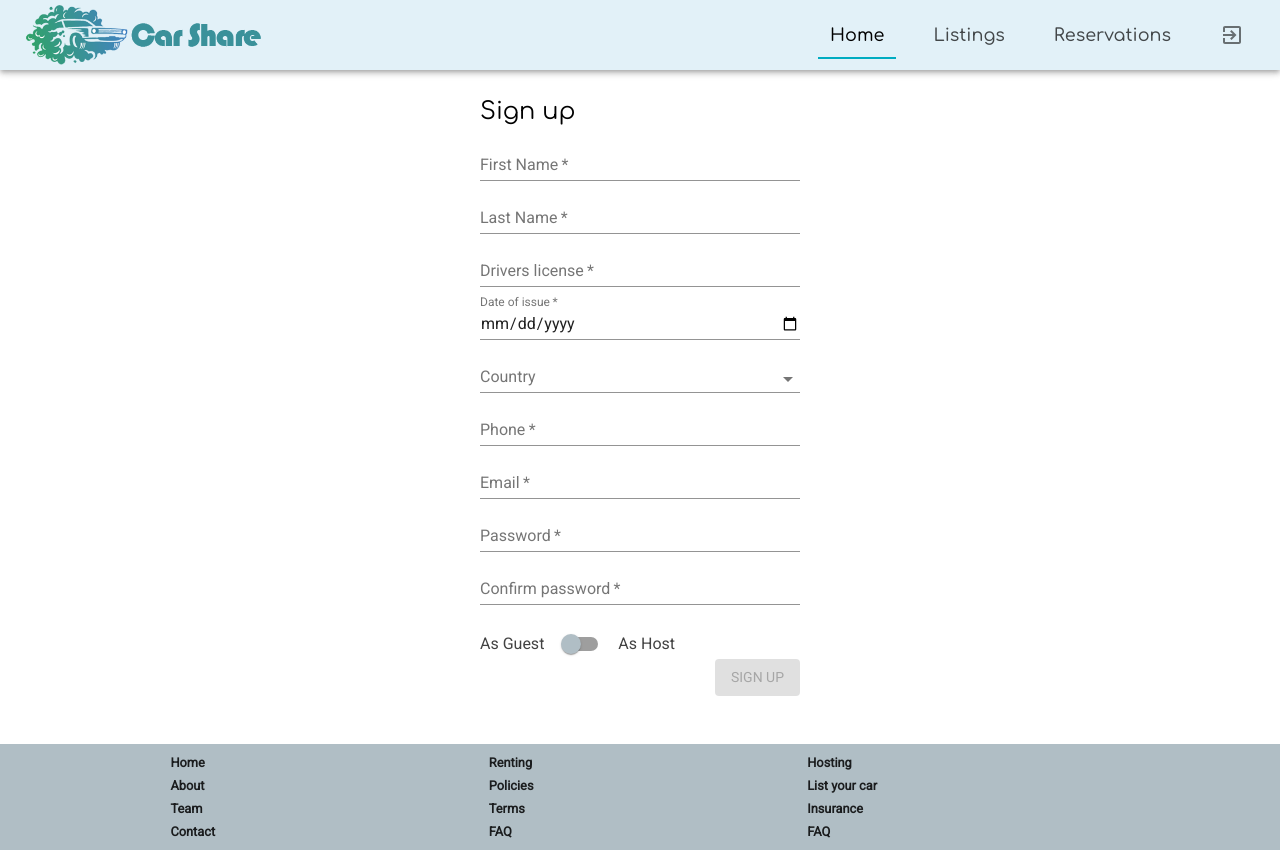
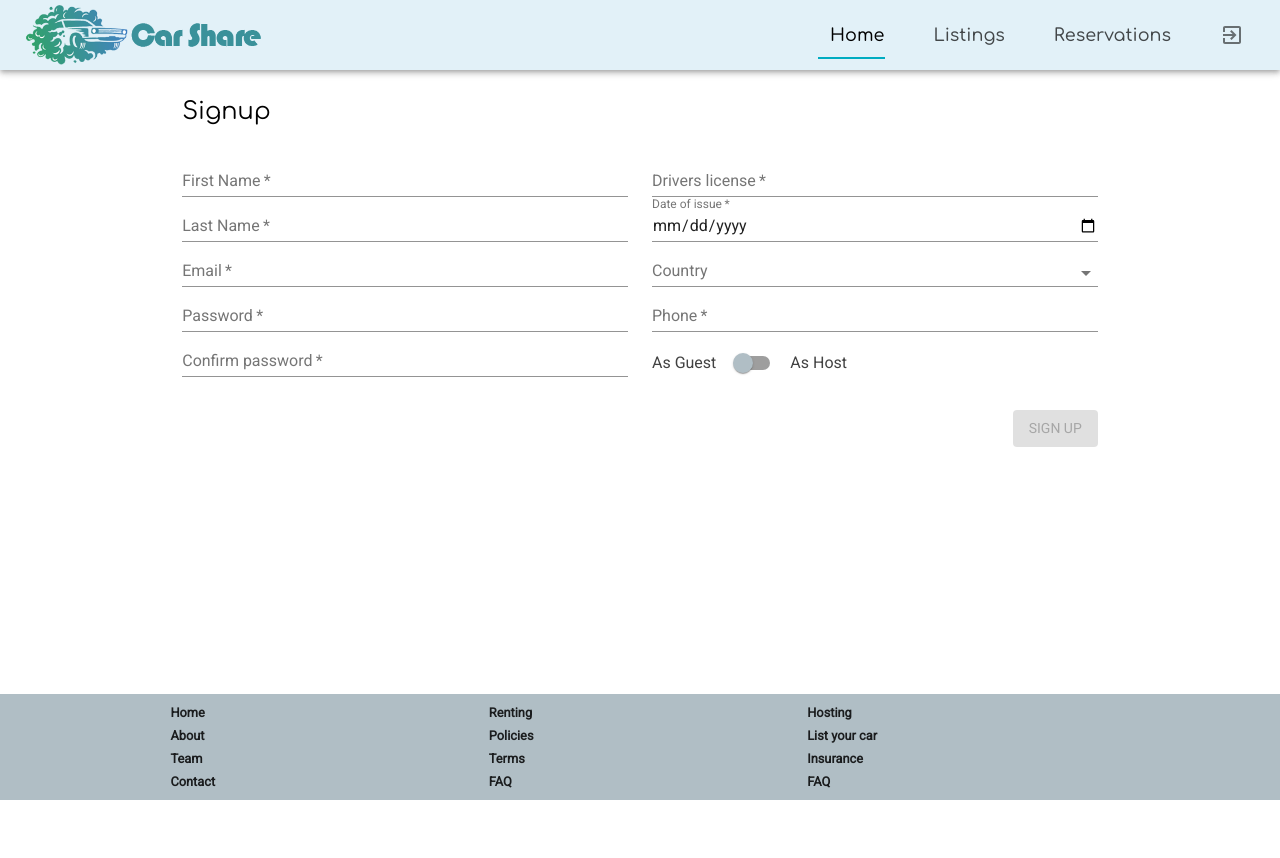
Before and after one commit to vadzimk/car_sharing, a React (Create React App) app in the folder client/: page / in a window 1280 px wide. After the commit the page ends 808 px from the top, so only its background shows below. Built offline with nearby package versions, Linux system fonts and the light colour scheme.

Commit message:
refactor forms

```diff
--- a/client/src/components/Dropzone/index.js
+++ b/client/src/components/Dropzone/index.js
@@ -1,14 +1,11 @@
-/*eslint-disable*/
-
 import React, {useEffect, useState, useMemo} from 'react';
 import {useDropzone} from 'react-dropzone';
 import ClearIcon from '@material-ui/icons/Clear';
 import {makeStyles} from '@material-ui/styles';
-import {GridContainer, GridItem} from '../ui/GridRenamed.js';
+import {GridItem} from '../ui/GridRenamed.js';
 
 const useStyles = makeStyles((theme) => ({
   baseStyle: {
-    flex: 1,
     display: 'flex',
     flexDirection: 'column',
     alignItems: 'center',
@@ -21,21 +18,22 @@ const useStyles = makeStyles((theme) => ({
     color: theme.text.primary,
     outline: 'none',
     transition: 'border .24s ease-in-out',
-    width: '100%',
+
   },
-
   activeStyle: {
     borderColor: '#2196f3',
   },
-
   acceptStyle: {
     borderColor: '#00e676',
   },
-
   rejectStyle: {
     borderColor: '#ff1744',
   },
-
+  dropzoneContainer:{
+    display: 'flex',
+    flexDirection: 'column',
+    maxWidth: '30em'
+  },
   thumbsContainer: {
     display: 'flex',
     flexDirection: 'row',
@@ -46,31 +44,26 @@ const useStyles = makeStyles((theme) => ({
       marginTop: 0,
     },
   },
-
   thumb: {
-    display: 'inline-flex',
+    display: 'flex',
     borderRadius: 2,
     border: '1px solid #eaeaea',
     marginBottom: '0.5em',
     marginRight: '0.5em',
     width: `${(theme.custom.mainColumn.width.replace('em', '') -1) / 3 }em`,
-    height: 100,
+    height: 'auto',
     padding: 4,
     boxSizing: 'border-box',
     position: 'relative'
   },
-
   thumbInner: {
-    overflow: 'hidden',
     marginTop: 'auto',
     marginBottom: 'auto',
   },
-
   img: {
     width: '100%',
     height: 'auto',
   },
-
   close: {
     position: 'absolute',
     top: '-0.1em',
@@ -83,7 +76,7 @@ const useStyles = makeStyles((theme) => ({
   },
 }));
 
-function Dropzone ({handleError, ...props}) {
+function Dropzone ({handleError}) {
   const classes = useStyles();
   const [files, setFiles] = useState([]);
 
@@ -154,15 +147,15 @@ function Dropzone ({handleError, ...props}) {
   }, [files]);
 
   return (
-    <GridContainer style={{flexGrow:1}} >
-      <GridItem {...getRootProps({className: dropzoneClassName})}>
+    <div className={classes.dropzoneContainer} >
+      <div {...getRootProps({className: dropzoneClassName})}>
         <input {...getInputProps()} />
-        <p>Drag'n drop some files here, or click to select files</p>
-      </GridItem>
-      <GridItem container direction="row" justifyContent="flex-start" className={classes.thumbsContainer}>
+        <p>Drag&#39n drop some files here, or click to select files</p>
+      </div>
+      <div className={classes.thumbsContainer}>
         {thumbs}
-      </GridItem>
-    </GridContainer>
+      </div>
+    </div>
   );
 }
 
--- a/client/src/components/EditListing/EditListingFields.js
+++ b/client/src/components/EditListing/EditListingFields.js
@@ -1,9 +1,10 @@
+/* eslint-disable no-unused-vars */
 import React from 'react';
 import {Form} from 'formik';
 import {GridContainer, GridItem} from '../ui/GridRenamed.js';
 import {
   Button,
-  TextField,
+  TextField, Typography,
 } from '@material-ui/core';
 import SelectField from '../ui/SelectField.js';
 import {SwitchLabeled} from '../ui/SwitchLabeled.js';
@@ -15,9 +16,18 @@ const EditListingFields = (props) => {
     <Form onSubmit={props.handleSubmit}>
       <GridContainer
         spacing={3}
+        style={{marginBottom: '3em'}}
+        // justifyContent="space-between"
       >
         <GridItem
-          style={{maxWidth: '40em'}}
+          xs={12}
+        >
+          <Typography variant="h5">
+            {props.title}
+          </Typography>
+        </GridItem>
+        <GridItem
+          style={{maxWidth: '30em'}}
           xs={12}
           sm={6}
         >
@@ -165,7 +175,7 @@ const EditListingFields = (props) => {
 
         </GridItem>
         <GridItem
-          style={{maxWidth: '50em'}}
+          style={{maxWidth: '30em'}}
           xs={12}
           sm={6}
         >
--- a/client/src/components/EditListing/index.js
+++ b/client/src/components/EditListing/index.js
@@ -2,14 +2,12 @@
 
 import React from 'react';
 import * as yup from 'yup';
-import FormContainer from '../ui/FormContainer.js';
 import {Formik} from 'formik';
 import EditListingFields from './EditListingFields.js';
 import {useDispatch} from 'react-redux';
 import {useHistory} from 'react-router-dom';
 import {setNotification} from '../../reducers/notificationReducer.js';
-import {GridContainer, GridItem} from '../ui/GridRenamed.js';
-import {Typography} from '@material-ui/core';
+import {GridContainer} from '../ui/GridRenamed.js';
 
 const EditListing = () => {
 
@@ -41,21 +39,23 @@ const EditListing = () => {
   };
 
   return (<>
-      <Typography variant="h5">Listing</Typography>
       <GridContainer direction="row" justifyContent="center">
+
 
         <Formik
           initialValues={initialValues}
           validationSchema={validationSchema}
           onSubmit={onSubmit}
-          render={(formikProps) =>
+        >
+          {(formikProps) =>
             <EditListingFields
               {...formikProps}
+              title="Listing"
               handleError={(e) => dispatch(setNotification(e, 'error', () => {
               }))}
             />
           }
-        />
+        </Formik>
 
       </GridContainer>
     </>
--- a/client/src/components/SignUp/SignupFields.js
+++ b/client/src/components/SignUp/SignupFields.js
@@ -1,32 +1,31 @@
+/* eslint-disable no-unused-vars */
+
 import React from 'react';
 import {GridContainer, GridItem} from '../ui/GridRenamed.js';
-import {Button, makeStyles, TextField} from '@material-ui/core';
+import {Button, makeStyles, TextField, Typography} from '@material-ui/core';
 import AutocompleteAsync from '../ui/AutocompleteAsync.js';
 import {Form} from 'formik';
 import {SwitchLabeledSym} from '../ui/SwitchLabeled.js';
 
-const useStyles = makeStyles((theme) => ({
-  switch: {
-    height: '46px',
-  },
-  switchLabel: {
-    marginTop: '0.5em',
-    color: theme.palette.grey['800'],
-  },
-}));
-
 const SignupFields = (props) => {
-  const classes = useStyles();
 
   return (
     <Form onSubmit={props.handleSubmit}>
       <GridContainer
-        direction="column"
-        justifyContent="flex-start"
-        alignItems="stretch"
-        spacing={1}
+        spacing={3}
       >
-        <GridItem>
+        <GridItem
+          xs={12}
+        >
+          <Typography variant="h5">
+            {props.title}
+          </Typography>
+        </GridItem>
+        <GridItem
+          style={{maxWidth: '30em'}}
+          xs={12}
+          sm={6}
+        >
           <TextField
             name="first_name"
             label="First Name"
@@ -38,8 +37,6 @@ const SignupFields = (props) => {
             helperText={props.errors.first_name}
             onChange={props.handleChange}
           />
-        </GridItem>
-        <GridItem>
           <TextField
             label="Last Name"
             name="last_name"
@@ -51,8 +48,48 @@ const SignupFields = (props) => {
             helperText={props.errors.last_name}
             onChange={props.handleChange}
           />
+
+          <TextField
+            label="Email"
+            name="email"
+            fullWidth
+            size="small"
+            required
+            value={props.values.email}
+            error={Boolean(props.errors.email)}
+            helperText={props.errors.email}
+            onChange={props.handleChange}
+          />
+          <TextField
+            label="Password"
+            name="password"
+            fullWidth
+            size="small"
+            required
+            type="password"
+            value={props.values.password}
+            error={Boolean(props.errors.password)}
+            helperText={props.errors.password}
+            onChange={props.handleChange}
+          />
+          <TextField
+            label="Confirm password"
+            name="passwordConfirm"
+            fullWidth
+            size="small"
+            required
+            type="password"
+            value={props.values.passwordConfirm}
+            error={Boolean(props.errors.passwordConfirm)}
+            helperText={props.errors.passwordConfirm}
+            onChange={props.handleChange}
+          />
         </GridItem>
-        <GridItem>
+        <GridItem
+          style={{maxWidth: '30em'}}
+          xs={12}
+          sm={6}
+        >
           <TextField
             label="Drivers license"
             name="dl_number"
@@ -64,8 +101,6 @@ const SignupFields = (props) => {
             helperText={props.errors.dl_number}
             onChange={props.handleChange}
           />
-        </GridItem>
-        <GridItem>
           <TextField
             label="Date of issue"
             name="dl_date"
@@ -83,8 +118,6 @@ const SignupFields = (props) => {
               props.setFieldValue('dl_date', event.target.value  || '');
             }}
           />
-        </GridItem>
-        <GridItem>
           <AutocompleteAsync label="Country"
                              name="country"
                              value={props.values.country}
@@ -92,8 +125,6 @@ const SignupFields = (props) => {
                              helperText={props.errors.country}
                              onChange={value=>props.setFieldValue('country', value)}
           />
-        </GridItem>
-        <GridItem>
           <TextField
             label="Phone"
             name="phone"
@@ -105,50 +136,6 @@ const SignupFields = (props) => {
             helperText={props.errors.phone}
             onChange={props.handleChange}
           />
-        </GridItem>
-        <GridItem>
-          <TextField
-            label="Email"
-            name="email"
-            fullWidth
-            size="small"
-            required
-            value={props.values.email}
-            error={Boolean(props.errors.email)}
-            helperText={props.errors.email}
-            onChange={props.handleChange}
-          />
-        </GridItem>
-        <GridItem>
-          <TextField
-            label="Password"
-            name="password"
-            fullWidth
-            size="small"
-            required
-            type="password"
-            value={props.values.password}
-            error={Boolean(props.errors.password)}
-            helperText={props.errors.password}
-            onChange={props.handleChange}
-          />
-        </GridItem>
-        <GridItem>
-          <TextField
-            label="Confirm password"
-            name="passwordConfirm"
-            fullWidth
-            size="small"
-            required
-            type="password"
-            value={props.values.passwordConfirm}
-            error={Boolean(props.errors.passwordConfirm)}
-            helperText={props.errors.passwordConfirm}
-            onChange={props.handleChange}
-          />
-        </GridItem>
-        <GridItem
-          className={classes.switch}>
           <SwitchLabeledSym
             labelLeft="As Guest"
             labelRight="As Host"
@@ -156,16 +143,24 @@ const SignupFields = (props) => {
             value={props.values.ishost}
             onChange={value=>props.setFieldValue('ishost', value)}
           />
-        </GridItem>
-        <GridItem container justifyContent="flex-end">
+          <GridContainer
+            direction="row"
+            justifyContent="flex-end"
+            spacing={3}
+            style={{marginTop: '1em', marginBottom: '1em'}}
+          >
+            <GridItem>
           <Button
             type="submit"
             color="secondary"
             variant="contained"
             disabled={!props.dirty || !props.isValid}
+            style={{alignContent:'flex-end'}}
           >
             Sign up
           </Button>
+            </GridItem>
+          </GridContainer>
         </GridItem>
       </GridContainer>
     </Form>
--- a/client/src/components/SignUp/index.js
+++ b/client/src/components/SignUp/index.js
@@ -5,7 +5,7 @@ import SignupFields from './SignupFields.js';
 import {useDispatch} from 'react-redux';
 import {signUpUser} from '../../reducers/userReducer.js';
 import {useHistory} from 'react-router-dom';
-import FormContainer from '../ui/FormContainer.js';
+import {GridContainer} from '../ui/GridRenamed.js';
 
 const SignUp = () => {
 
@@ -55,14 +55,21 @@ const SignUp = () => {
     };
 
     return (
-      <FormContainer title="Sign up">
-        <Formik
-          initialValues={initialValues}
-          validationSchema={validationSchema}
-          onSubmit={onSubmit}
-          component={SignupFields}
-        />
-      </FormContainer>
+      <>
+        <GridContainer direction="row" justifyContent="center">
+          <Formik
+            initialValues={initialValues}
+            validationSchema={validationSchema}
+            onSubmit={onSubmit}
+          >
+            {(formikProps) =>
+              <SignupFields {...formikProps}
+                            title="Signup"
+              />
+            }
+          </Formik>
+        </GridContainer>
+      </>
     );
   }
 ;
--- /dev/null
+++ b/client/src/components/ui/NotFound.js
@@ -0,0 +1,23 @@
+import React from 'react';
+import { Typography} from '@material-ui/core';
+
+const NotFound = () => {
+  return (
+    <div style={{
+      display: 'flex',
+      height: '100%',
+      flexDirection: 'column',
+      justifyContent: 'center',
+      alignItems: 'center',
+      marginTop: 'auto',
+      marginBottom: 'auto',
+    }}
+    >
+      <Typography variant="h4">404</Typography>
+      <Typography variant="h4">Not found</Typography>
+
+    </div>
+  );
+};
+
+export default NotFound;
--- /dev/null
+++ b/client/src/components/ui/Sandbox.js
@@ -0,0 +1,26 @@
+/* eslint-disable no-unused-vars */
+
+import React from 'react';
+import Dropzone from '../Dropzone';
+import {Grid, Typography} from '@material-ui/core';
+
+
+const Sandbox = () => {
+  return (
+    <>
+      <Typography variant='h5'>This is a sandbox</Typography>
+    <Grid container>
+      <Grid item style={{flexGrow:0}}>
+        <Dropzone
+          name="previews"
+          handleError={() => {
+          }}
+        />
+      </Grid>
+
+    </Grid>
+    </>
+  );
+};
+
+export default Sandbox;
--- a/client/src/routes.js
+++ b/client/src/routes.js
@@ -2,6 +2,8 @@ import React from 'react';
 import SignUp from './components/SignUp';
 import Login from  './components/Login';
 import EditListing from './components/EditListing';
+import Sandbox from './components/ui/Sandbox.js';
+import NotFound from './components/ui/NotFound.js';
 
 const dummy = (content) => {
   return function NotImplemented () {
@@ -81,7 +83,7 @@ const routes = [
   {
     path: '/list-your-car',
     label: 'List your car',
-    component: dummy('List your car, not implemented')
+    component: Sandbox,
   },
   {
     path: '/insurance',
@@ -101,7 +103,7 @@ const routes = [
   {
     path: null,
     label: '404',
-    component: dummy(<>404<br/>Not found</>)
+    component: NotFound
   },
 
 ];
```
